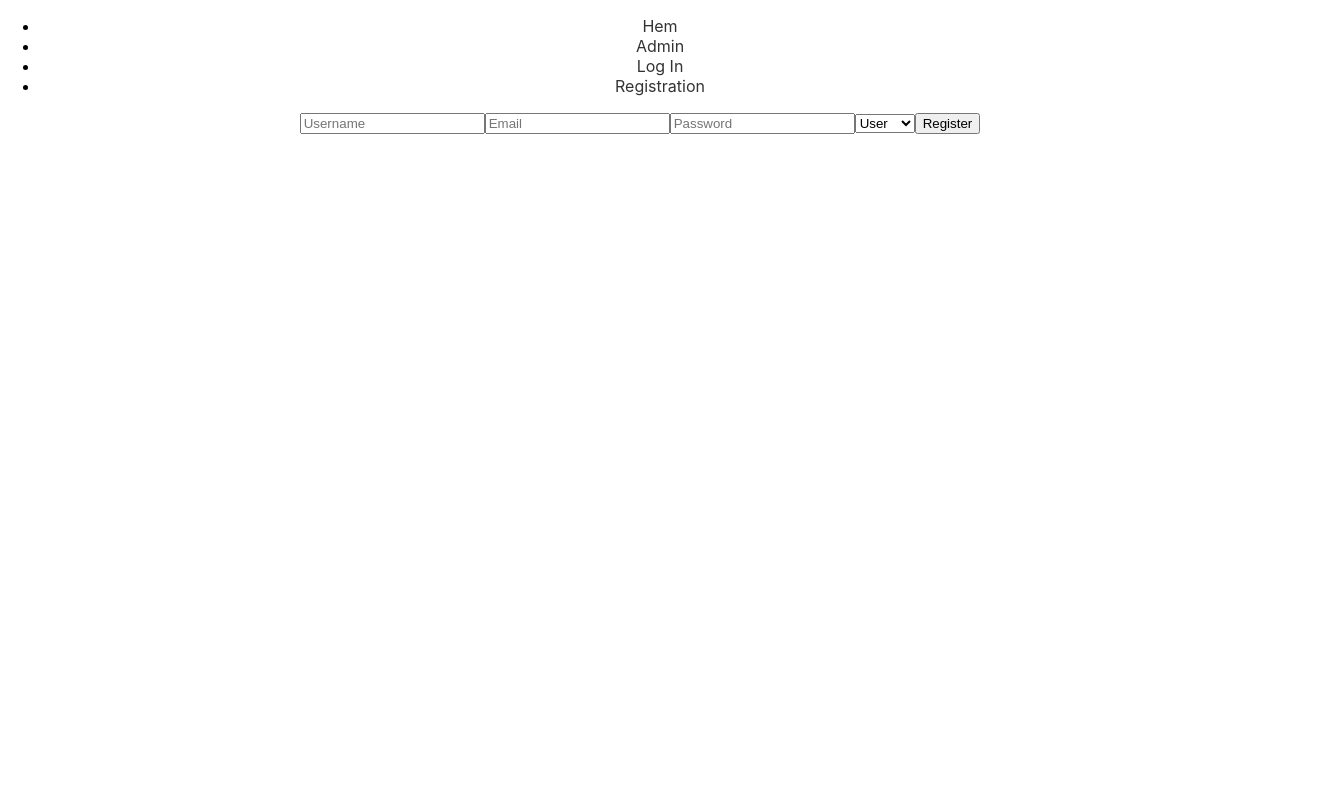
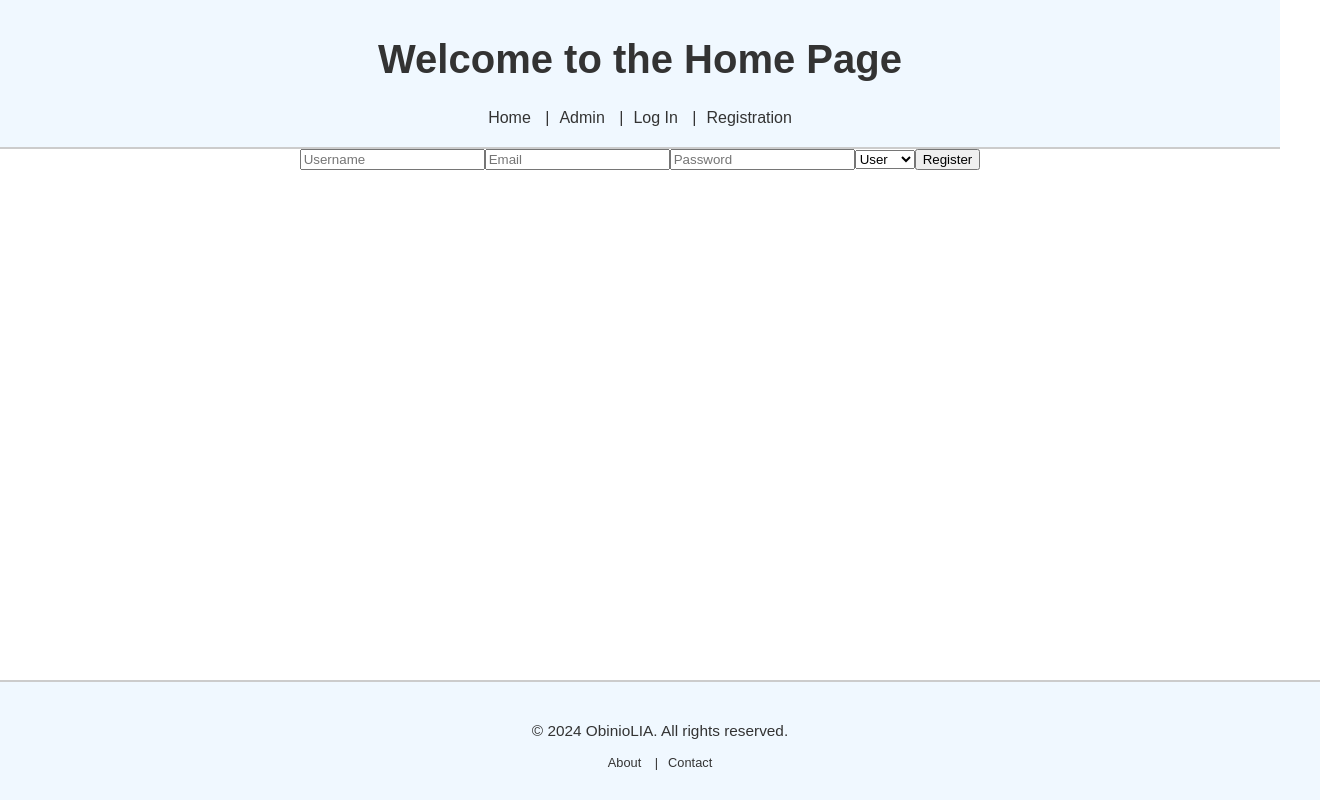
Before and after one commit to Obinio/ObinioLIA, a React (Create React App) app in the folder frontend/obiniolia/: page /RegistrationForm in a window 1280 px wide. Shown: the whole page, 1320 px wide, since content can reach past the window. Built offline with nearby package versions, Linux system fonts and the light colour scheme.

Commit message:
Ordnade en enkel Footer som följer med alla sidor

```diff
--- a/frontend/obiniolia/src/App.css
+++ b/frontend/obiniolia/src/App.css
@@ -1,38 +1,30 @@
 .App {
   text-align: center;
+  font-family: 'Arial', sans-serif;
 }
 
-.App-logo {
-  height: 40vmin;
-  pointer-events: none;
+header {
+  background-color: #f0f8ff;
+  color: #333;
+  padding: 20px;
+  text-align: center;
+  border-bottom: 2px solid #ccc;
 }
 
-@media (prefers-reduced-motion: no-preference) {
-  .App-logo {
-    animation: App-logo-spin infinite 20s linear;
-  }
+nav {
+  margin: 10px 0;
 }
 
-.App-header {
-  background-color: #282c34;
-  min-height: 100vh;
-  display: flex;
-  flex-direction: column;
-  align-items: center;
-  justify-content: center;
-  font-size: calc(10px + 2vmin);
-  color: white;
+nav a {
+  text-decoration: none;
+  color: #333;
+  margin: 0 10px;
 }
 
-.App-link {
-  color: #61dafb;
+nav a:hover {
+  color: #0275d8;
 }
 
-@keyframes App-logo-spin {
-  from {
-    transform: rotate(0deg);
-  }
-  to {
-    transform: rotate(360deg);
-  }
+Routes {
+  padding: 20px;
 }
--- a/frontend/obiniolia/src/App.js
+++ b/frontend/obiniolia/src/App.js
@@ -6,25 +6,29 @@ import AdminPage from './components/AdminPage/AdminPage';
 import LoginForm from './components/LoginForm';
 import UserDashboard from './components/UserDashboard';
 import RegistrationForm from './components/RegistrationForm';
+import Footer from './components/Footer.js'; // Importera Footer
+
 function App() {
   return (
     <Router>
       <div className="App">
+        <header>
+          <h1>Welcome to the Home Page</h1>
           <nav>
-                    <ul>
-                        <li><Link to="/">Hem</Link></li>
-                        <li><Link to="/Admin">Admin</Link></li>
-                        <li><Link to="/Login">Log In</Link></li> {/* Uppdaterad länk */}
-                        <li><Link to="/RegistrationForm">Registration</Link></li>
-                    </ul>
+            <Link to="/">Home</Link> |
+            <Link to="/admin">Admin</Link> |
+            <Link to="/login">Log In</Link> |
+            <Link to="/RegistrationForm">Registration</Link>
           </nav>
+        </header>
         <Routes>
           <Route path="/admin" element={<AdminPage />} />
-                    <Route path="/login" element={<LoginForm />} /> {/* Uppdaterad path */}
-                    <Route path="/User-Dashboard" element={<UserDashboard />} />
+          <Route path="/login" element={<LoginForm />} />
+          <Route path="/user-dashboard" element={<UserDashboard />} />
           <Route path="/" element={<HomePage />} />
           <Route path="/RegistrationForm" element={<RegistrationForm />} />
         </Routes>
+        <Footer />
       </div>
     </Router>
   );
--- /dev/null
+++ b/frontend/obiniolia/src/components/Footer.css
@@ -0,0 +1,20 @@
+.footer {
+    background-color: #f0f8ff;
+    color: #333;
+    padding: 20px;
+    text-align: center;
+    border-top: 2px solid #ccc;
+    position: absolute;
+    bottom: 0;
+    width: 100%;
+  }
+
+  .footer nav a {
+    text-decoration: none;
+    color: #333;
+    margin: 0 10px;
+  }
+
+  .footer nav a:hover {
+    color: #0275d8;
+  }
--- /dev/null
+++ b/frontend/obiniolia/src/components/Footer.js
@@ -0,0 +1,16 @@
+import React from 'react';
+import './Footer.css';  // Skapa och anpassa Footer.css för ytterligare styling
+
+function Footer() {
+  return (
+    <footer className="footer">
+      <p>© 2024 ObinioLIA. All rights reserved.</p>
+      <nav>
+        <a href="/about">About</a> |
+        <a href="/contact">Contact</a>
+      </nav>
+    </footer>
+  );
+}
+
+export default Footer;
--- a/frontend/obiniolia/src/components/HomePage/HomePage.js
+++ b/frontend/obiniolia/src/components/HomePage/HomePage.js
@@ -5,19 +5,10 @@ import Users from '../Users'; // Justera sökvägen efter din mappstruktur
 function HomePage() {
   return (
     <div className="homepage">
-      <header>
-        <h1>Welcome to the Home Page</h1>
-        <nav>
-          <a href="/">Home</a> | <a href="/about">About</a> | <a href="/contact">Contact</a>
-        </nav>
-      </header>
       <section>
         <h2>Our Users</h2>
         <Users />
       </section>
-      <footer>
-        <p>© 2024 ObinioLIA. All rights reserved.</p>
-      </footer>
     </div>
   );
 }
```
Lines whose indentation alone changed are shown as unchanged.
